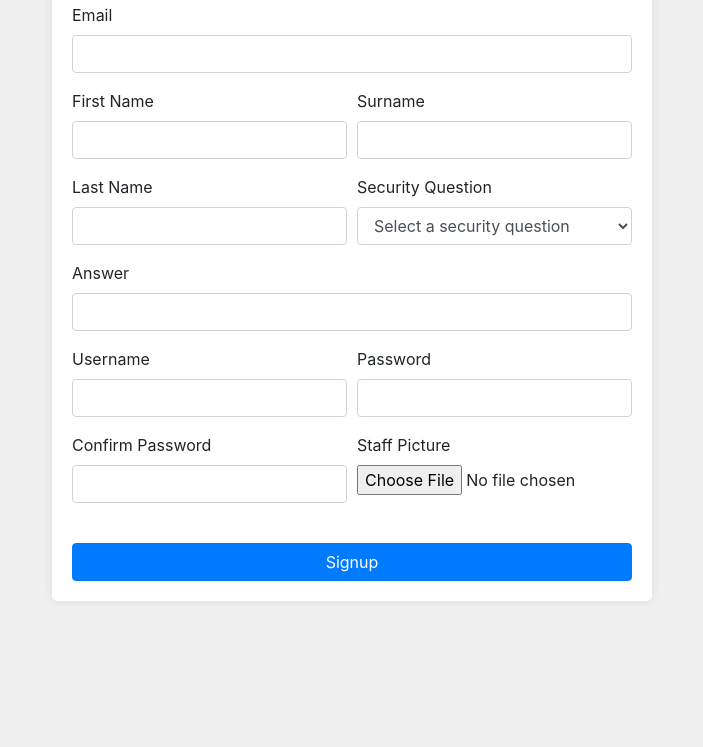
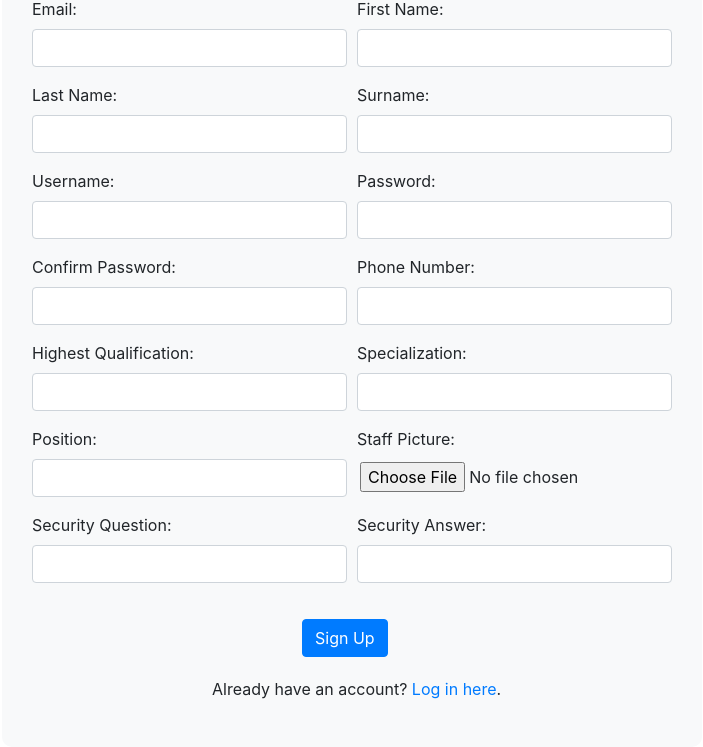
Before and after one commit to shamsu557/my_site, a website: page signup.html in a window 1280 px wide. Shown: the part 129-876 px from the top of the page, without its empty margins (288-991 px from the left). Before the commit the page ends 800 px from the top, so only its background shows below. Drawn offline with nearby package versions, Linux system fonts and the light colour scheme.

Commit message:
Add files via upload

```diff
--- /dev/null
+++ b/signup.css
@@ -0,0 +1,28 @@
+
+.container {
+    margin-top: 50px;
+    background-color: #f8f9fa; /* Light background */
+    padding: 30px;
+    border-radius: 10px;
+    max-width: 700px; /* Fit to display */
+}
+.form-control-file {
+    padding: 3px;
+}
+.btn-container {
+    display: flex;
+    justify-content: space-between;
+    margin-top: 20px;
+    margin-left: 270px;
+}
+.login-question {
+    margin-top: 20px;
+    margin-left: 180px;
+}
+.login-question a {
+    color: #007bff; /* Bootstrap primary color */
+    text-decoration: none;
+}
+.login-question a:hover {
+    text-decoration: underline;
+}
--- a/signup.html
+++ b/signup.html
@@ -3,97 +3,101 @@
 <head>
     <meta charset="UTF-8">
     <meta name="viewport" content="width=device-width, initial-scale=1.0">
-    <title>Staff Signup</title>
-    <!-- Bootstrap CSS -->
-    <link href="https://stackpath.bootstrapcdn.com/bootstrap/4.5.2/css/bootstrap.min.css" rel="stylesheet">
-    <style>
-        body {
-            background-color: #f0f0f0;
-        }
-        .signup-form {
-            background-color: #fff;
-            padding: 20px;
-            border-radius: 5px;
-            box-shadow: 0 0 10px rgba(0,0,0,0.1);
-            width: 600px;
-            margin: 50px auto;
-        }
-    </style>
+    <title>Staff Sign Up</title>
+    <link rel="stylesheet" href="https://cdnjs.cloudflare.com/ajax/libs/font-awesome/5.15.4/css/all.min.css" />
+   <link rel="stylesheet" href="https://maxcdn.bootstrapcdn.com/bootstrap/4.5.2/css/bootstrap.min.css">
+  <link rel="stylesheet" href="signup.css">
+
 </head>
 <body>
-    <div class="container">
-        <form id="signupForm" class="signup-form" enctype="multipart/form-data">
-            <h2 class="mb-4 text-center">Staff Signup Form</h2>
+    <body>
+        <div class="container">
+            <h2 class="text-center">Staff Sign Up</h2>
+            <form id="signupForm">
+                <div class="form-row">
+                    <div class="form-group col-md-6">
+                        <label for="email">Email:</label>
+                        <input type="email" class="form-control" id="email" name="email" required>
+                    </div>
+                    <div class="form-group col-md-6">
+                        <label for="firstname">First Name:</label>
+                        <input type="text" class="form-control" id="firstname" name="firstname" required>
+                    </div>
+                </div>
+                <div class="form-row">
+                    <div class="form-group col-md-6">
+                        <label for="lastname">Last Name:</label>
+                        <input type="text" class="form-control" id="lastname" name="lastname">
+                    </div>
+                    <div class="form-group col-md-6">
+                        <label for="surname">Surname:</label>
+                        <input type="text" class="form-control" id="surname" name="surname" required>
+                    </div>
+                </div>
+                <div class="form-row">
+                    <div class="form-group col-md-6">
+                        <label for="username">Username:</label>
+                        <input type="text" class="form-control" id="username" name="username" required>
+                    </div>
+                    <div class="form-group col-md-6">
+                        <label for="password">Password:</label>
+                        <input type="password" class="form-control" id="password" name="password" required>
+                    </div>
+                </div>
+                <div class="form-row">
+                    <div class="form-group col-md-6">
+                        <label for="confirmPassword">Confirm Password:</label>
+                        <input type="password" class="form-control" id="confirmPassword" name="confirmPassword" required>
+                    </div>
+                    <div class="form-group col-md-6">
+                        <label for="phoneNumber">Phone Number:</label>
+                        <input type="text" class="form-control" id="phoneNumber" name="phoneNumber" required>
+                    </div>
+                </div>
+                <div class="form-row">
+                    <div class="form-group col-md-6">
+                        <label for="highest_qualification">Highest Qualification:</label>
+                        <input type="text" class="form-control" id="highest_qualification" name="highest_qualification" required>
+                    </div>
+                    <div class="form-group col-md-6">
+                        <label for="specialization">Specialization:</label>
+                        <input type="text" class="form-control" id="specialization" name="specialization" required>
+                    </div>
+                </div>
+                <div class="form-row">
+                    <div class="form-group col-md-6">
+                        <label for="position">Position:</label>
+                        <input type="text" class="form-control" id="position" name="position" required>
+                    </div>
+                    <div class="form-group col-md-6">
+                        <label for="staffPic">Staff Picture:</label>
+                        <input type="file" class="form-control-file" id="staffPic" name="staffPic" required>
+                    </div>
+                </div>
+                <div class="form-row">
+                    <div class="form-group col-md-6">
+                        <label for="security_question">Security Question:</label>
+                        <input type="text" class="form-control" id="security_question" name="security_question" required>
+                    </div>
+                    <div class="form-group col-md-6">
+                        <label for="security_answer">Security Answer:</label>
+                        <input type="text" class="form-control" id="security_answer" name="security_answer" required>
+                    </div>
+                </div>
+                <div class="btn-container">
+                    <button type="submit" class="btn btn-primary">Sign Up</button>
+                </div>
+            </form>
+            <div class="login-question">
+                <p>Already have an account? <a href="slogin.html">Log in here</a>.</p>
+            </div>
+            <div id="responseMessage" class="mt-3"></div>
+        </div>
 
-            <div class="form-row">
-                <!-- Email Address (Full Width) -->
-                <div class="form-group col-md-12">
-                    <label for="email">Email</label>
-                    <input type="email" id="email" name="email" class="form-control" required>
-                </div>
-
-                <!-- First Name and Surname (Two Columns) -->
-                <div class="form-group col-md-6">
-                    <label for="firstname">First Name</label>
-                    <input type="text" id="firstname" name="firstname" class="form-control" required>
-                </div>
-                <div class="form-group col-md-6">
-                    <label for="surname">Surname</label>
-                    <input type="text" id="surname" name="surname" class="form-control" required>
-                </div>
-
-                <!-- Last Name and Security Question (Two Columns) -->
-                <div class="form-group col-md-6">
-                    <label for="lastname">Last Name</label>
-                    <input type="text" id="lastname" name="lastname" class="form-control" required>
-                </div>
-                <div class="form-group col-md-6">
-                    <label for="securityQuestion">Security Question</label>
-                    <select id="securityQuestion" name="securityQuestion" class="form-control" required>
-                        <option value="">Select a security question</option>
-                        <option value="What is your favorite color?">What is your favorite color?</option>
-                        <option value="What city were you born in?">What city were you born in?</option>
-                        <option value="What is your mother's maiden name?">What is your mother's maiden name?</option>
-                    </select>
-                </div>
-
-                <!-- Security Answer (Full Width) -->
-                <div class="form-group col-md-12">
-                    <label for="securityAnswer">Answer</label>
-                    <input type="text" id="securityAnswer" name="securityAnswer" class="form-control" required>
-                </div>
-
-                <!-- Username and Password (Two Columns) -->
-                <div class="form-group col-md-6">
-                    <label for="username">Username</label>
-                    <input type="text" id="username" name="username" class="form-control" required>
-                </div>
-                <div class="form-group col-md-6">
-                    <label for="password">Password</label>
-                    <input type="password" id="password" name="password" class="form-control" required>
-                </div>
-
-                <!-- Confirm Password and Staff Picture (Two Columns) -->
-                <div class="form-group col-md-6">
-                    <label for="confirmPassword">Confirm Password</label>
-                    <input type="password" id="confirmPassword" name="confirmPassword" class="form-control" required>
-                </div>
-                <div class="form-group col-md-6">
-                    <label for="staffPic">Staff Picture</label>
-                    <input type="file" id="staffPic" name="staffPic" class="form-control-file" required accept="image/*">
-                </div>
-            </div>
-
-            <button type="submit" class="btn btn-primary btn-block mt-4">Signup</button>
-        </form>
-    </div>
-
-    <!-- Bootstrap JS and dependencies (jQuery, Popper.js) -->
     <script src="https://code.jquery.com/jquery-3.5.1.slim.min.js"></script>
-    <script src="https://cdn.jsdelivr.net/npm/@popperjs/core@2.5.2/dist/umd/popper.min.js"></script>
+    <script src="https://cdn.jsdelivr.net/npm/@popperjs/core@2.11.6/dist/umd/popper.min.js"></script>
     <script src="https://stackpath.bootstrapcdn.com/bootstrap/4.5.2/js/bootstrap.min.js"></script>
-
-    <!-- Custom JavaScript -->
+    <script src="https://ajax.googleapis.com/ajax/libs/jquery/3.5.1/jquery.min.js"></script>
     <script src="signup.js"></script>
 </body>
 </html>
```
Also changed, not shown: signup.js (+28 -85 lines).
